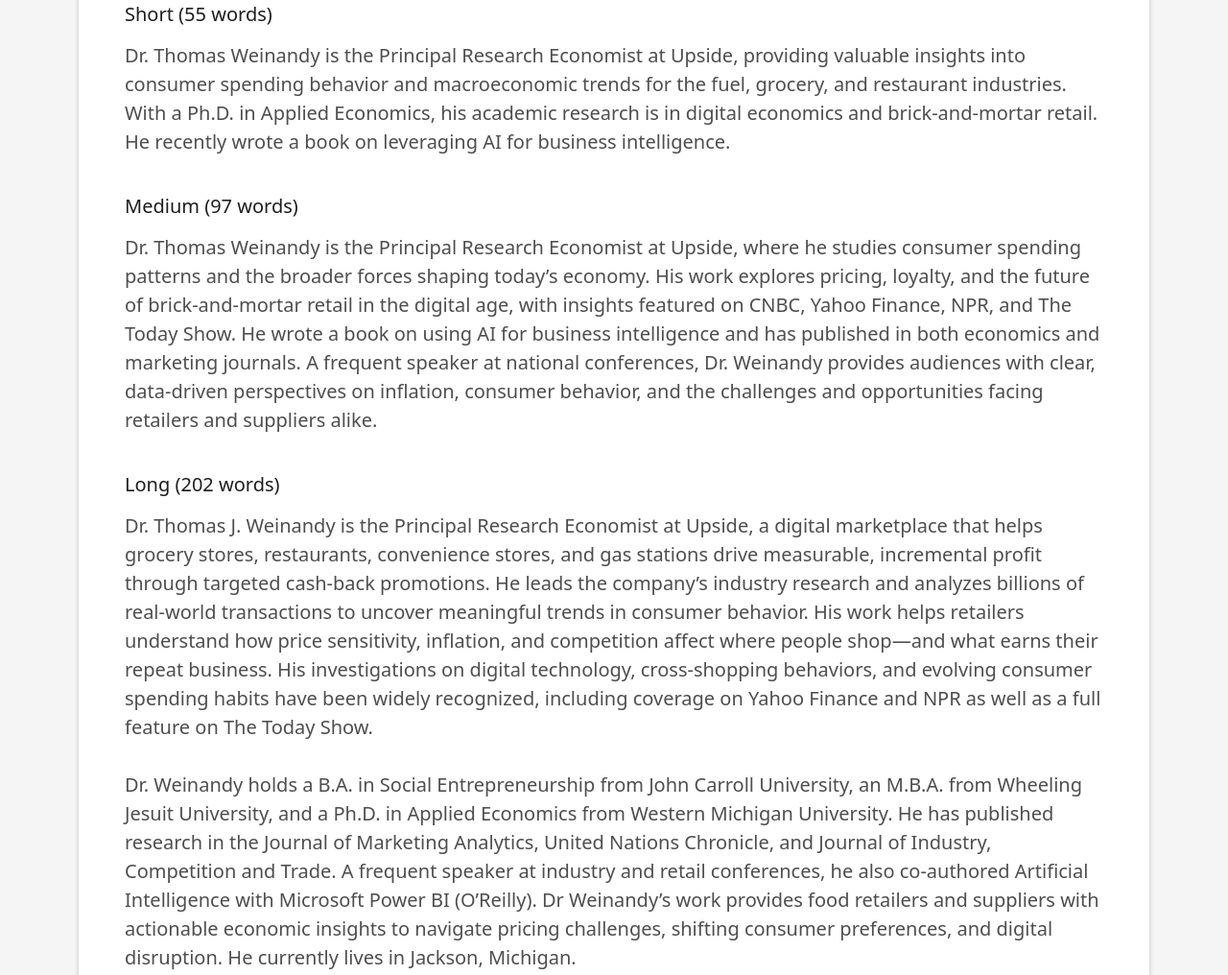
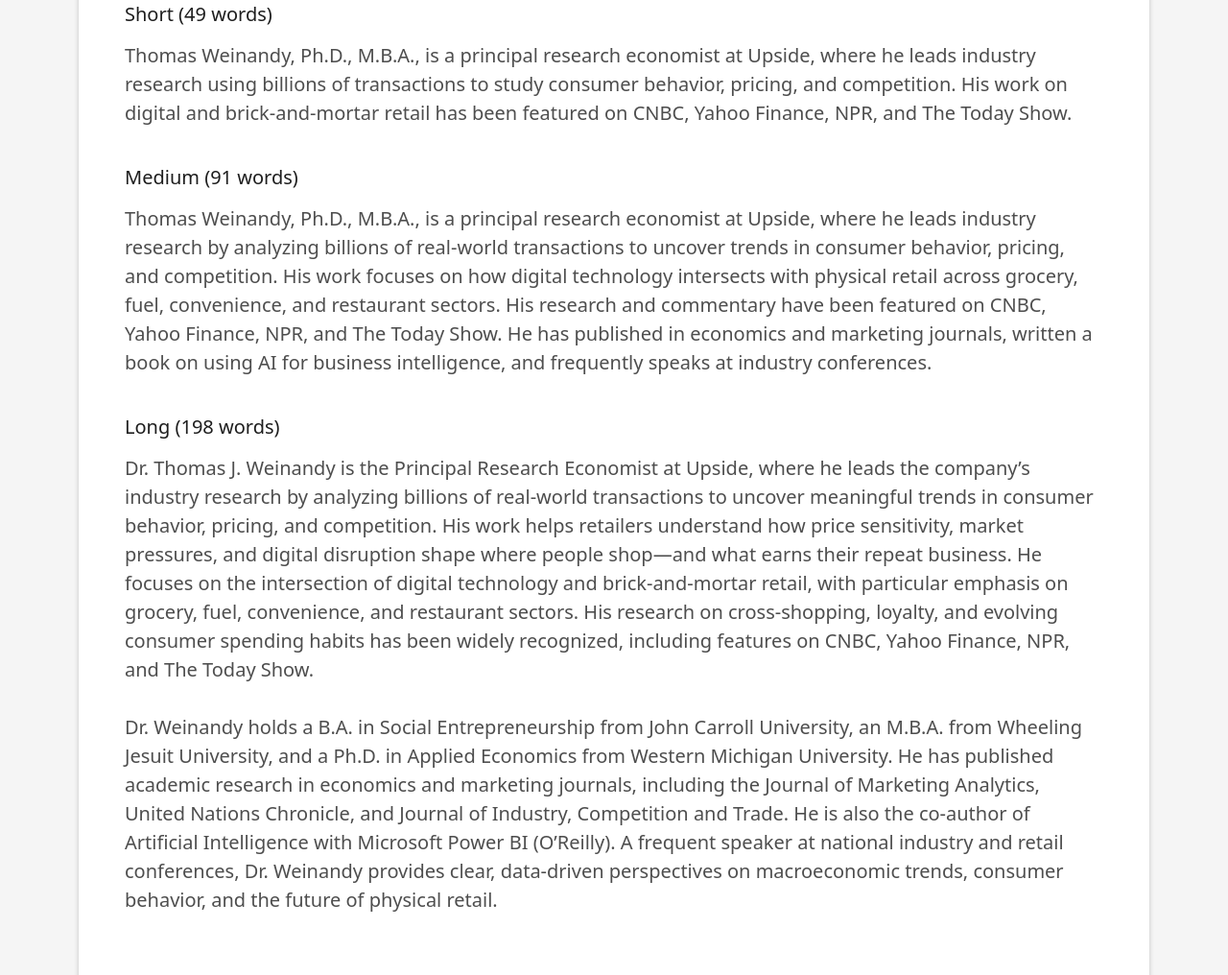
Before and after one commit to tomweinandy/personal-website, a plain HTML site: page pages/bio_photos.html in a window 1280 px wide. Shown: the part 525-1541 px from the top of the page at 96% size. Drawn offline with Linux system fonts and the light colour scheme.

Commit message:
Update About Me and Bio pages

```diff
--- a/pages/bio_photos.html
+++ b/pages/bio_photos.html
@@ -66,44 +66,21 @@
                 <div class="col-md-12">
                   <div class="about-me pt-4 pt-md-0">
                     <h3 class="mb-3">Biographies</h3>
-                    <h5 class="mb-3">Short (55 words)</h5>
+                    <h5 class="mb-3">Short (49 words)</h5>
                     <p class="lead">
-                      Dr. Thomas Weinandy is the Principal Research Economist at Upside, providing valuable insights into
-                      consumer spending behavior and macroeconomic trends for the fuel, grocery, and restaurant
-                      industries. With a Ph.D. in Applied Economics, his academic research is in digital economics and
-                      brick-and-mortar retail. He recently wrote a book on leveraging AI for business intelligence.
+                      Thomas Weinandy, Ph.D., M.B.A., is a principal research economist at Upside, where he leads industry research using billions of transactions to study consumer behavior, pricing, and competition. His work on digital and brick-and-mortar retail has been featured on CNBC, Yahoo Finance, NPR, and The Today Show.
                     </p><br>
 
-                    <h5 class="mb-3">Medium (97 words)</h5>
+                    <h5 class="mb-3">Medium (91 words)</h5>
                     <p class="lead">
-                      Dr. Thomas Weinandy is the Principal Research Economist at Upside, where he studies consumer spending
-                      patterns and the broader forces shaping today’s economy. His work explores pricing, loyalty, and
-                      the future of brick-and-mortar retail in the digital age, with insights featured on CNBC, Yahoo
-                      Finance, NPR, and The Today Show. He wrote a book on using AI for business intelligence
-                      and has published in both economics and marketing journals. A frequent speaker at national
-                      conferences, Dr. Weinandy provides audiences with clear, data-driven perspectives on inflation,
-                      consumer behavior, and the challenges and opportunities facing retailers and suppliers alike.
+                      Thomas Weinandy, Ph.D., M.B.A., is a principal research economist at Upside, where he leads industry research by analyzing billions of real-world transactions to uncover trends in consumer behavior, pricing, and competition. His work focuses on how digital technology intersects with physical retail across grocery, fuel, convenience, and restaurant sectors. His research and commentary have been featured on CNBC, Yahoo Finance, NPR, and The Today Show. He has published in economics and marketing journals, written a book on using AI for business intelligence, and frequently speaks at industry conferences.
                     </p><br>
 
-                    <h5 class="mb-3">Long (202 words)</h5>
+                    <h5 class="mb-3">Long (198 words)</h5>
                     <p class="lead">
-                      Dr. Thomas J. Weinandy is the Principal Research Economist at Upside, a digital marketplace that helps
-                      grocery stores, restaurants, convenience stores, and gas stations drive measurable, incremental
-                      profit through targeted cash-back promotions. He leads the company’s industry research and
-                      analyzes billions of real-world transactions to uncover meaningful trends in consumer behavior.
-                      His work helps retailers understand how price sensitivity, inflation, and competition affect
-                      where people shop—and what earns their repeat business. His investigations on digital technology,
-                      cross-shopping behaviors, and evolving consumer spending habits have been widely recognized,
-                      including coverage on Yahoo Finance and NPR as well as a full feature on The Today Show.
+                      Dr. Thomas J. Weinandy is the Principal Research Economist at Upside, where he leads the company’s industry research by analyzing billions of real-world transactions to uncover meaningful trends in consumer behavior, pricing, and competition. His work helps retailers understand how price sensitivity, market pressures, and digital disruption shape where people shop—and what earns their repeat business. He focuses on the intersection of digital technology and brick-and-mortar retail, with particular emphasis on grocery, fuel, convenience, and restaurant sectors. His research on cross-shopping, loyalty, and evolving consumer spending habits has been widely recognized, including features on CNBC, Yahoo Finance, NPR, and The Today Show.
                       <br><br>
-                      Dr. Weinandy holds a B.A. in Social Entrepreneurship from John Carroll University, an M.B.A. from
-                      Wheeling Jesuit University, and a Ph.D. in Applied Economics from Western Michigan University. He
-                      has published research in the Journal of Marketing Analytics, United Nations Chronicle, and
-                      Journal of Industry, Competition and Trade. A frequent speaker at industry and retail
-                      conferences, he also co-authored Artificial Intelligence with Microsoft Power BI (O’Reilly).
-                      Dr Weinandy’s work provides food retailers and suppliers with actionable economic insights to
-                      navigate pricing challenges, shifting consumer preferences, and digital disruption. He currently
-                      lives in Jackson, Michigan.
+                      Dr. Weinandy holds a B.A. in Social Entrepreneurship from John Carroll University, an M.B.A. from Wheeling Jesuit University, and a Ph.D. in Applied Economics from Western Michigan University. He has published academic research in economics and marketing journals, including the Journal of Marketing Analytics, United Nations Chronicle, and Journal of Industry, Competition and Trade. He is also the co-author of Artificial Intelligence with Microsoft Power BI (O’Reilly). A frequent speaker at national industry and retail conferences, Dr. Weinandy provides clear, data-driven perspectives on macroeconomic trends, consumer behavior, and the future of physical retail.
                     </p>
                   </div>
                 </div>
```
Also changed, not shown: index.html (+3 -9 lines).
